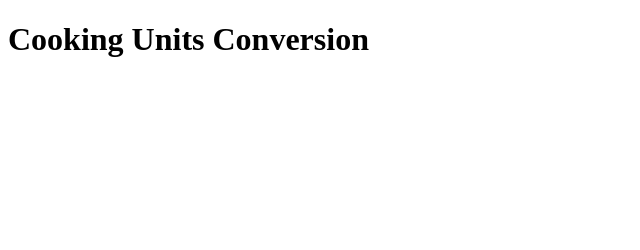
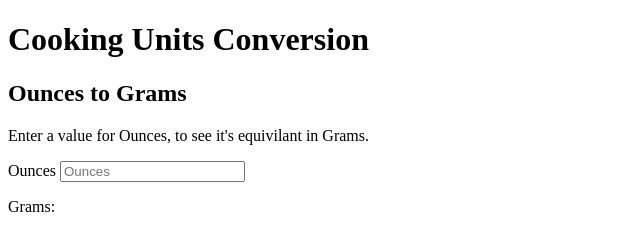
Before and after one commit to TrevorH08/weight-converter, a plain HTML site: page index.html in a window 1280 px wide. Shown: the whole page, without its empty margins (0-640 px from the left). Drawn offline with Linux system fonts and the light colour scheme.

Commit message:
add ounces to grams calculator to page
Co-authored-by: Tiberius Lockett <tlockett680@gmail.com>

```diff
--- a/index.html
+++ b/index.html
@@ -6,5 +6,16 @@
   </head>
   <body>
     <h1>Cooking Units Conversion</h1>
+    <h2>Ounces to Grams</h2>
+    <p>Enter a value for Ounces, to see it's equivilant in Grams.</p>
+    <label>Ounces</label>
+    <input
+      id="inputOunces"
+      type="number"
+      placeholder="Ounces"
+      oninput="weightConverter(this.value)"
+      onchange="weightConverter(this.value)"
+    />
+    <p>Grams: <span id="outputGrams"></span></p>
   </body>
 </html>
--- a/js/scripts.js
+++ b/js/scripts.js
@@ -0,0 +1,3 @@
+function weightConverter(valNum) {
+  document.getElementById("outputGrams").innerHTML=valNum/0.035274;
+}
```
